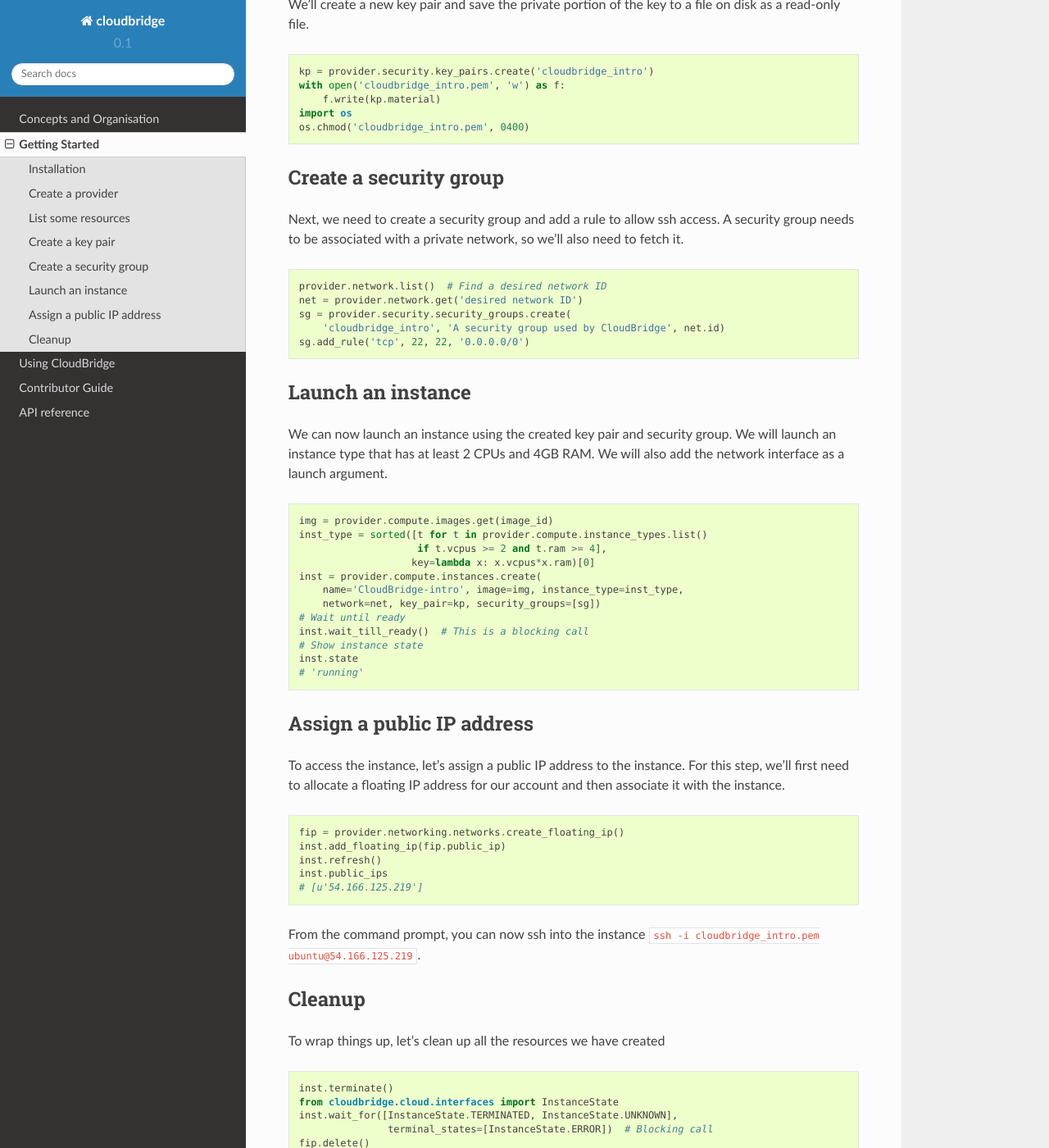
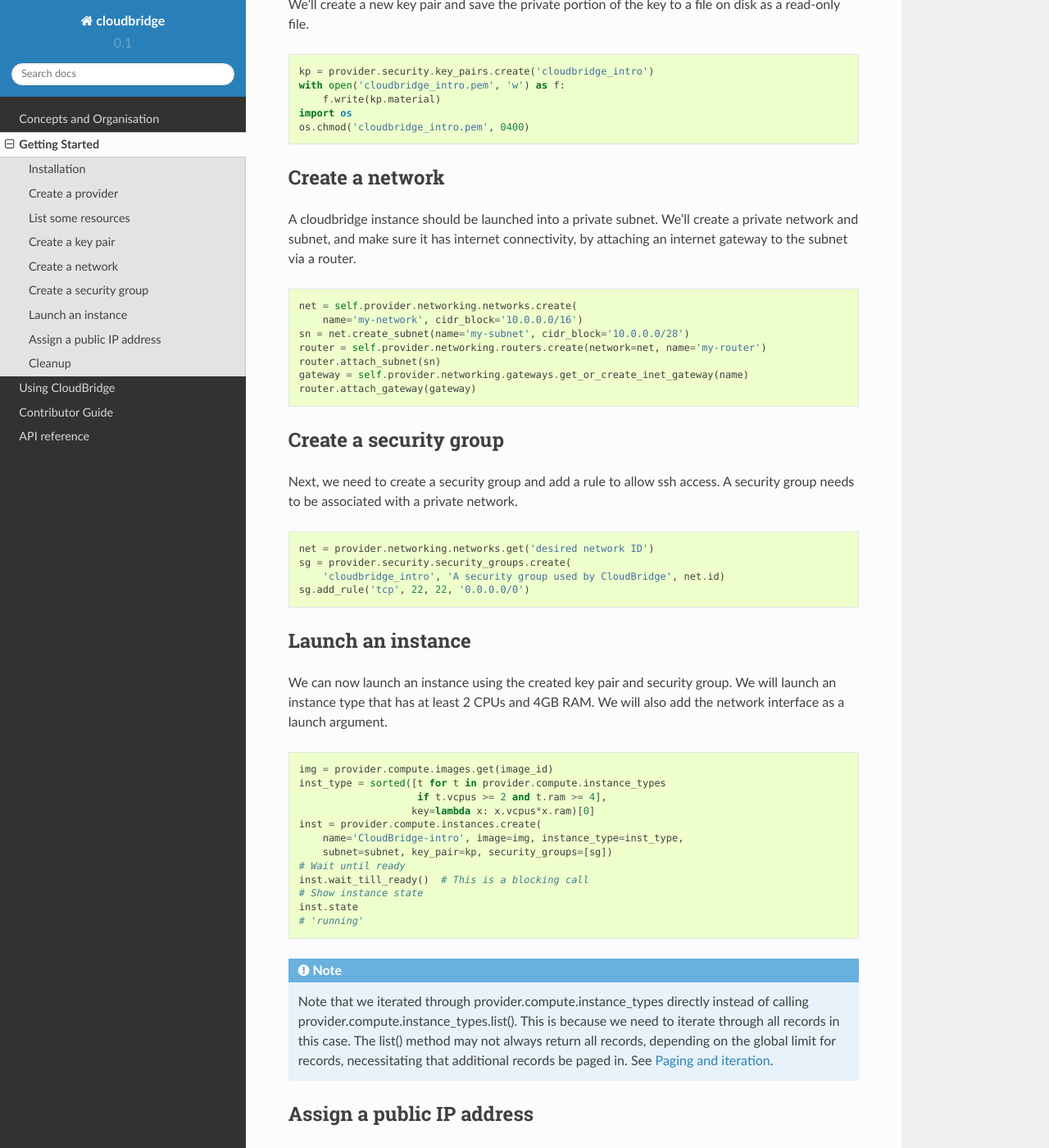
Before and after one commit to CloudVE/cloudbridge, a Sphinx documentation site: the page built from docs/getting_started.rst, in a window 1280 px wide and 1400 px high, scrolled down 1705 px. Shown: the whole window at 82% size. Built offline with Sphinx 7.4.7 and the Read the Docs theme 2.0.0, drawn with Linux system fonts in a browser that asks for light colours; some of the changed text lies outside the part shown.

Commit message:
Fixed some bugs in documentation

```diff
--- a/docs/getting_started.rst
+++ b/docs/getting_started.rst
@@ -91,16 +91,31 @@ on disk as a read-only file.
     import os
     os.chmod('cloudbridge_intro.pem', 0400)
 
+Create a network
+----------------
+A cloudbridge instance should be launched into a private subnet. We'll create
+a private network and subnet, and make sure it has internet connectivity, by
+attaching an internet gateway to the subnet via a router.
+
+.. code-block:: python
+
+    net = self.provider.networking.networks.create(
+        name='my-network', cidr_block='10.0.0.0/16')
+    sn = net.create_subnet(name='my-subnet', cidr_block='10.0.0.0/28')
+    router = self.provider.networking.routers.create(network=net, name='my-router')
+    router.attach_subnet(sn)
+    gateway = self.provider.networking.gateways.get_or_create_inet_gateway(name)
+    router.attach_gateway(gateway)
+
+
 Create a security group
 -----------------------
 Next, we need to create a security group and add a rule to allow ssh access.
-A security group needs to be associated with a private network, so we'll also
-need to fetch it.
+A security group needs to be associated with a private network.
 
 .. code-block:: python
 
-    provider.network.list()  # Find a desired network ID
-    net = provider.network.get('desired network ID')
+    net = provider.networking.networks.get('desired network ID')
     sg = provider.security.security_groups.create(
         'cloudbridge_intro', 'A security group used by CloudBridge', net.id)
     sg.add_rule('tcp', 22, 22, '0.0.0.0/0')
@@ -114,17 +129,26 @@ also add the network interface as a launch argument.
 .. code-block:: python
 
     img = provider.compute.images.get(image_id)
-    inst_type = sorted([t for t in provider.compute.instance_types.list()
+    inst_type = sorted([t for t in provider.compute.instance_types
                         if t.vcpus >= 2 and t.ram >= 4],
                        key=lambda x: x.vcpus*x.ram)[0]
     inst = provider.compute.instances.create(
         name='CloudBridge-intro', image=img, instance_type=inst_type,
-        network=net, key_pair=kp, security_groups=[sg])
+        subnet=subnet, key_pair=kp, security_groups=[sg])
     # Wait until ready
     inst.wait_till_ready()  # This is a blocking call
     # Show instance state
     inst.state
     # 'running'
+
+.. note ::
+
+   Note that we iterated through provider.compute.instance_types directly
+   instead of calling provider.compute.instance_types.list(). This is
+   because we need to iterate through all records in this case. The list()
+   method may not always return all records, depending on the global limit
+   for records, necessitating that additional records be paged in. See
+   :doc:`topics/paging_and_iteration`.
 
 Assign a public IP address
 --------------------------
@@ -157,8 +181,9 @@ To wrap things up, let's clean up all the resources we have created
     sg.delete()
     kp.delete()
     os.remove('cloudbridge_intro.pem')
-    router.remove_route(sn.id)
-    router.detach_network()
+    router.detach_gateway(gateway)
+    router.detach_subnet(subnet)
+    gateway.delete()
     router.delete()
     sn.delete()
     net.delete()
--- a/docs/topics/networking.rst
+++ b/docs/topics/networking.rst
@@ -20,6 +20,7 @@ several common scenarios.
    In the simplest scenario, a user may simply want to launch an instance and
    allow the instance to access the internet.
 
+
 2. Allowing internet access to a launched VM
 
    Alternatively, the user may want to allow the instance to be contactable
@@ -28,6 +29,7 @@ several common scenarios.
    to access other VMs which are not directly connected to the internet. In
    the latter scenario, the gateway/jump host/bastion host will need to be
    contactable over the internet.
+
 
 3. Secure access between subnets for n-tier applications
 
```
Also changed, not shown: docs/topics/launch.rst (+24 -7 lines).
